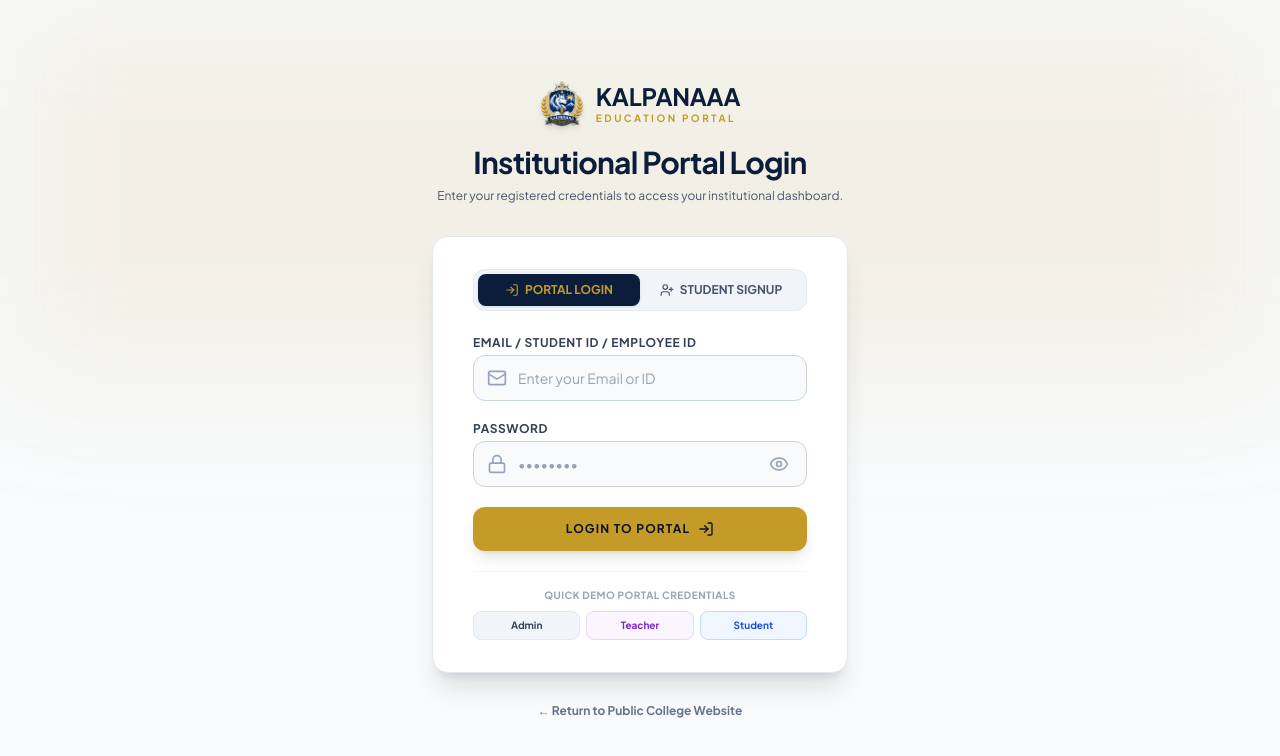
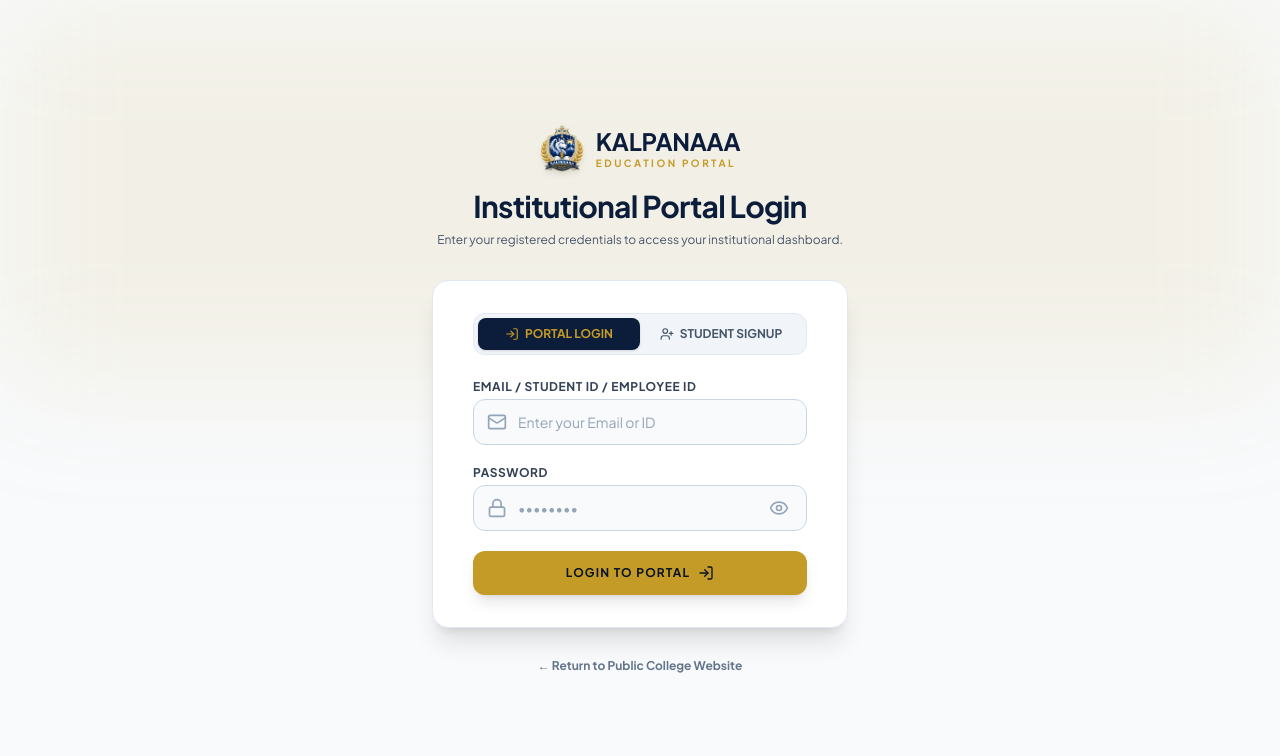
Before and after one commit to asbin72/College_Management, a React (Vite) app: page /login in a window 1280 px wide. Shown: the top 756 px of the page. Built offline with nearby package versions, Linux system fonts and the light colour scheme; no server answers.

Commit message:
fix: remove quick demo credentials UI box and enforce database-only authentication

```diff
--- a/src/context/AuthContext.jsx
+++ b/src/context/AuthContext.jsx
@@ -68,7 +68,7 @@ export const AuthProvider = ({ children, users = [] }) => {
     }
 
     // 2. Offline Fallback User Match (Only when backend server is completely unreachable)
-    const fullUserPool = [...(users || []), ...INITIAL_USERS];
+    const fullUserPool = users || [];
 
     const localUser = fullUserPool.find(u => {
       if (!u) return false;
@@ -80,28 +80,14 @@ export const AuthProvider = ({ children, users = [] }) => {
       const emailMatch =
         uEmail === normalizedId ||
         uEmail.replace('kalpanaaa.edu', 'kalpanaa.edu') === normalizedId ||
-        uEmail.replace('kalpanaa.edu', 'kalpanaaa.edu') === normalizedId ||
-        (normalizedId === 'teacher@kalpanaaa.edu' && u.role === 'TEACHER') ||
-        (normalizedId === 'teacher@kalpanaa.edu' && u.role === 'TEACHER') ||
-        (normalizedId === 'student@kalpanaaa.edu' && u.role === 'STUDENT') ||
-        (normalizedId === 'student@kalpanaa.edu' && u.role === 'STUDENT') ||
-        (normalizedId === 'admin@kalpanaaa.edu' && u.role === 'ADMIN') ||
-        (normalizedId === 'admin@kalpanaa.edu' && u.role === 'ADMIN');
+        uEmail.replace('kalpanaa.edu', 'kalpanaaa.edu') === normalizedId;
 
       const idMatch =
         uStudentId === normalizedId ||
         uEmployeeId === normalizedId ||
-        uUsername === normalizedId ||
-        (normalizedId === 'teacher' && u.role === 'TEACHER') ||
-        (normalizedId === 'student' && u.role === 'STUDENT') ||
-        (normalizedId === 'admin' && u.role === 'ADMIN');
+        uUsername === normalizedId;
 
-      const passMatch =
-        password === u.password ||
-        password === 'admin123' ||
-        password === 'teacher123' ||
-        password === 'student123' ||
-        password === '123456';
+      const passMatch = password === u.password;
 
       return (emailMatch || idMatch) && passMatch;
     });
--- a/src/pages/public/Login.jsx
+++ b/src/pages/public/Login.jsx
@@ -207,44 +207,6 @@ export const Login = () => {
                 {!loading && <LogIn className="w-4 h-4 ml-2" />}
               </button>
 
-              {/* Quick Demo Credentials (DEV Only) */}
-              {(import.meta.env.DEV || import.meta.env.VITE_ENABLE_DEMO_LOGIN === 'true') && (
-                <div className="pt-4 border-t border-slate-100 text-center font-sans">
-                  <span className="text-[10px] font-bold text-slate-400 uppercase tracking-wider block mb-2">Quick Demo Portal Credentials</span>
-                  <div className="grid grid-cols-3 gap-1.5 text-[10px]">
-                    <button
-                      type="button"
-                      onClick={() => {
-                        setLoginEmail('admin@kalpanaaa.edu');
-                        setLoginPassword('admin123');
-                      }}
-                      className="p-1.5 bg-slate-100 hover:bg-navy hover:text-gold text-slate-700 font-bold rounded-lg transition border border-slate-200"
-                    >
-                      Admin
-                    </button>
-                    <button
-                      type="button"
-                      onClick={() => {
-                        setLoginEmail('teacher@kalpanaaa.edu');
-                        setLoginPassword('teacher123');
-                      }}
-                      className="p-1.5 bg-purple-50 hover:bg-purple-700 hover:text-white text-purple-700 font-bold rounded-lg transition border border-purple-200"
-                    >
-                      Teacher
-                    </button>
-                    <button
-                      type="button"
-                      onClick={() => {
-                        setLoginEmail('student@kalpanaaa.edu');
-                        setLoginPassword('student123');
-                      }}
-                      className="p-1.5 bg-blue-50 hover:bg-blue-700 hover:text-white text-blue-700 font-bold rounded-lg transition border border-blue-200"
-                    >
-                      Student
-                    </button>
-                  </div>
-                </div>
-              )}
             </form>
           ) : signupSuccess ? (
             <div className="text-center space-y-4 py-4 font-sans">
```
Also changed, not shown: 1 other file (tests, documents, lock files or other folders).
